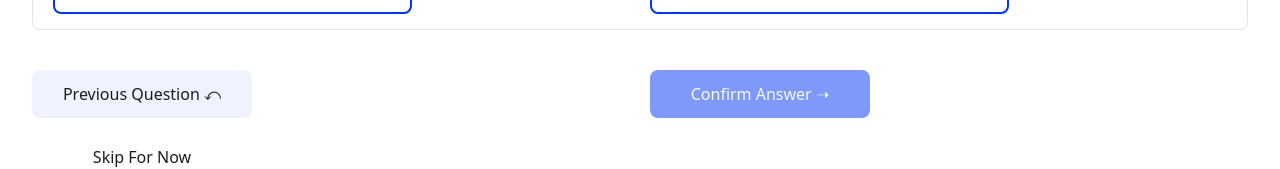
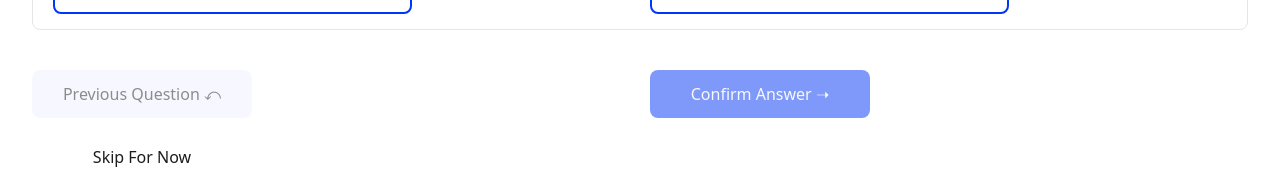
Before and after one commit to cherryontech/MissionCollective, a React (Vite) app: page / in a window 1280 px wide. Shown: the part 576-745 px from the top of the page. Built offline with nearby package versions, Linux system fonts and the light colour scheme.

Commit message:
Adds conditional formatting for previous & skip buttons

```diff
--- a/src/Components/Question.jsx
+++ b/src/Components/Question.jsx
@@ -27,7 +27,12 @@ export default function Question() {
         <AnswersContainer />
       </div>
       <div className="QuestionNavigation">
-        <button className="grayButton" onClick={handlePreviousQuestionOnClick}>
+        <button
+          className={
+            currentQuestionID == 0 ? "grayButton disabledButton" : "grayButton"
+          }
+          onClick={handlePreviousQuestionOnClick}
+        >
           Previous Question ⤺
         </button>
         <button
@@ -36,7 +41,14 @@ export default function Question() {
         >
           Confirm Answer ➝
         </button>
-        <button className="buttonAsLink" onClick={handleSkipOnClick}>
+        <button
+          className={
+            currentQuestionID == 9
+              ? "buttonAsLink disabledButton"
+              : "buttonAsLink"
+          }
+          onClick={handleSkipOnClick}
+        >
           Skip For Now
         </button>
       </div>
```
